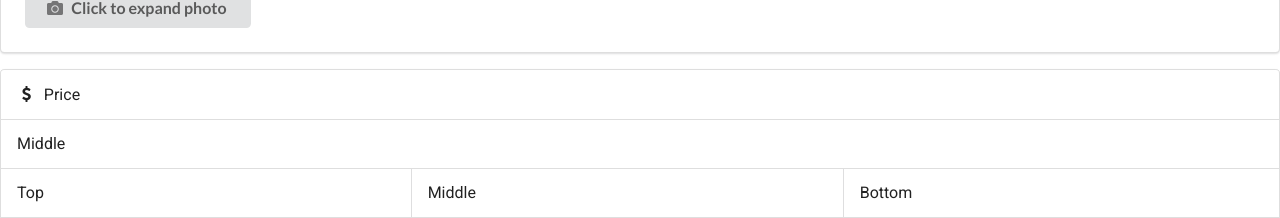
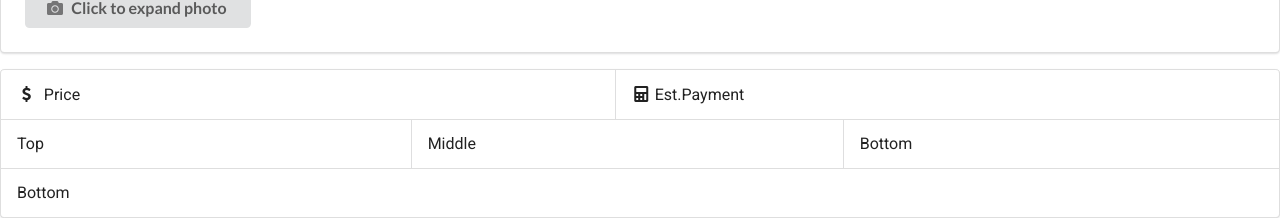
Before and after one commit to cwilso88/realestateappREACT, a React (Create React App) app: page /listing/1 in a window 1280 px wide. Shown: the part 1082-1300 px from the top of the page. Built offline with nearby package versions, Linux system fonts and the light colour scheme.

Commit message:
created the column segment with icon and h3 for the est paymentsectin

```diff
--- a/src/components/layout/ViewListing.js
+++ b/src/components/layout/ViewListing.js
@@ -18,12 +18,15 @@ const ViewListing = (props) => {
                 </div>
 
                 <div className="ui segments">
-                <div className="ui segment">
-                    <h3><i className="ui icon dollar sign"></i> Price</h3>
+                <div className="ui horizontal segments">
+                    <div className="ui segment">
+                        <h3><i className="ui icon dollar sign"></i> Price</h3>
+                    </div>
+                    <div className="ui segment">
+                        <h3><i class="calculator icon"></i>Est.Payment</h3>
+                    </div>
                 </div>
-                <div className="ui segment">
-                    <p>Middle</p>
-                </div>
+
                 <div className="ui horizontal segments">
                     <div className="ui segment">
                     <p>Top</p>
```
